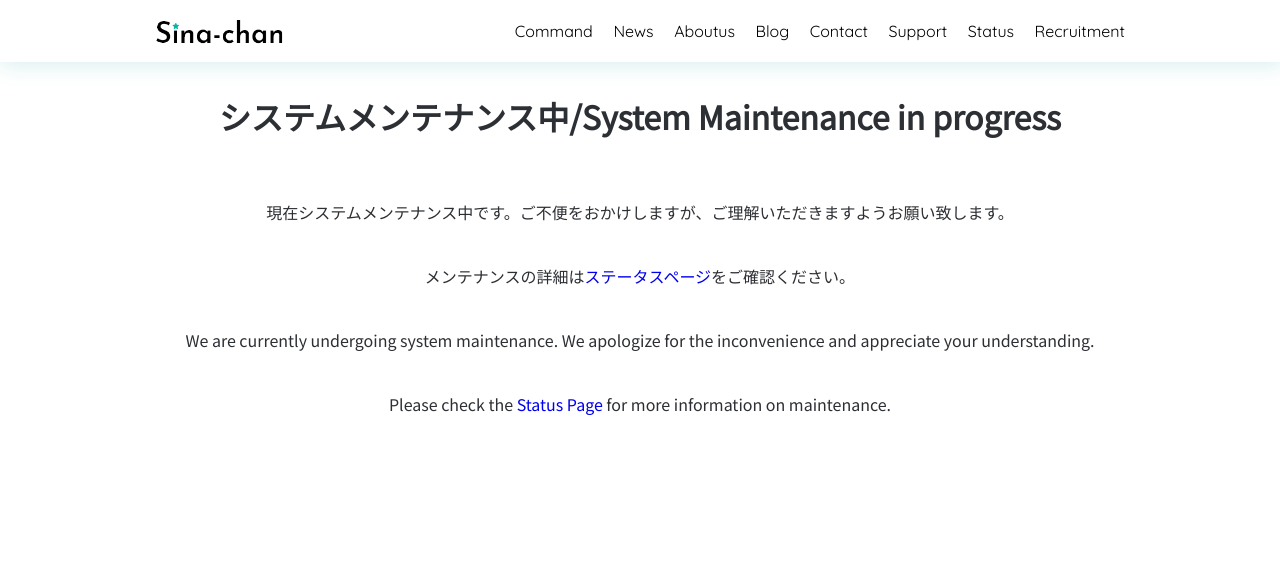
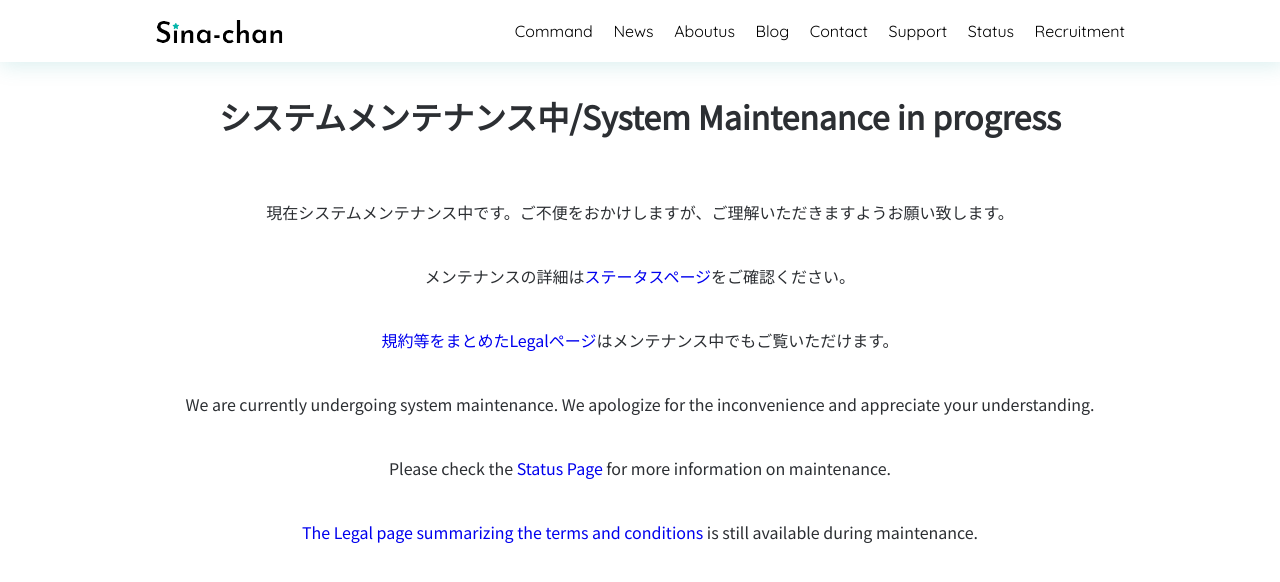
Before and after one commit to SinaKitagami/sinakitagami.github.io, a Jekyll site: the page built from maintenance.html, in a window 1280 px wide and 900 px high. Shown: the top 582 px of the window. Built offline with Jekyll 4.4.1, drawn with Linux system fonts in a browser that asks for light colours; nearby versions of some CDN libraries; a script that is not in the unit is left out.

Commit message:
Update maintenance.html

```diff
--- a/maintenance.html
+++ b/maintenance.html
@@ -7,7 +7,9 @@ title: "システムメンテナンス中です"
 <h1>システムメンテナンス中/System Maintenance in progress</h1><br><br>
 現在システムメンテナンス中です。ご不便をおかけしますが、ご理解いただきますようお願い致します。<br><br>
 メンテナンスの詳細は<a href="https://status.sina-chan.com">ステータスページ</a>をご確認ください。<br><br>
+<a href="https://sina-chan.com/legal">規約等をまとめたLegalページ</a>はメンテナンス中でもご覧いただけます。<br><br>
 We are currently undergoing system maintenance. We apologize for the inconvenience and appreciate your understanding.<br><br>
 Please check the <a href="https://status.sina-chan.com">Status Page</a> for more information on maintenance.<br><br>
+<a href="https://sina-chan.com/legal">The Legal page summarizing the terms and conditions</a> is still available during maintenance.<br><br>
 </div>
 </center>
```
